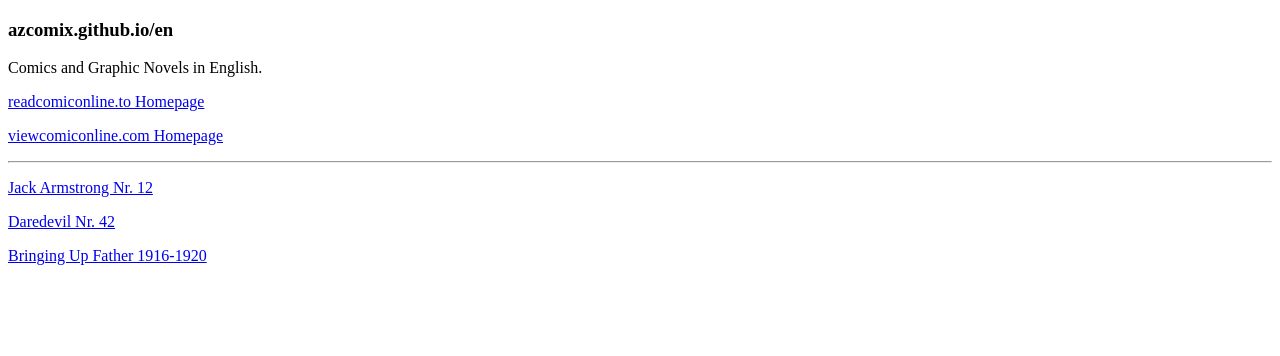
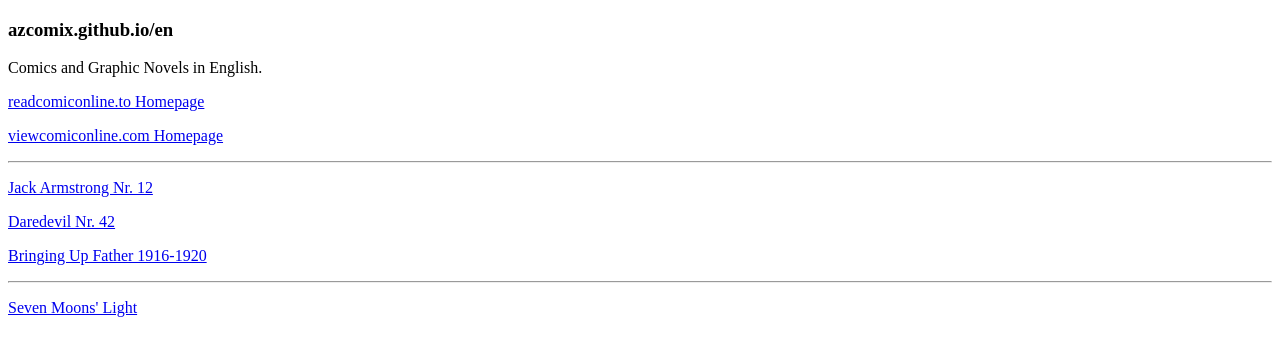
Before and after one commit to azcomix/en, a plain HTML site: page index.html in a window 1280 px wide. Drawn offline with Linux system fonts and the light colour scheme.

Commit message:
Update index.html

```diff
--- a/index.html
+++ b/index.html
@@ -14,5 +14,7 @@
  <p><a href="showallpages/jack.12.html" target='_blank'>Jack Armstrong Nr. 12</a>
  <p><a href="showallpages/daredevil.42.html" target='_blank'>Daredevil Nr. 42</a>
  <p><a href="showallpages/bringingupfather.1916.html" target='_blank'>Bringing Up Father 1916-1920</a>
+         <hr>
+ <p><a href="showfromurl/sevenmoons.html" target='_blank'>Seven Moons' Light</a>
     </body>
 </html>
```
